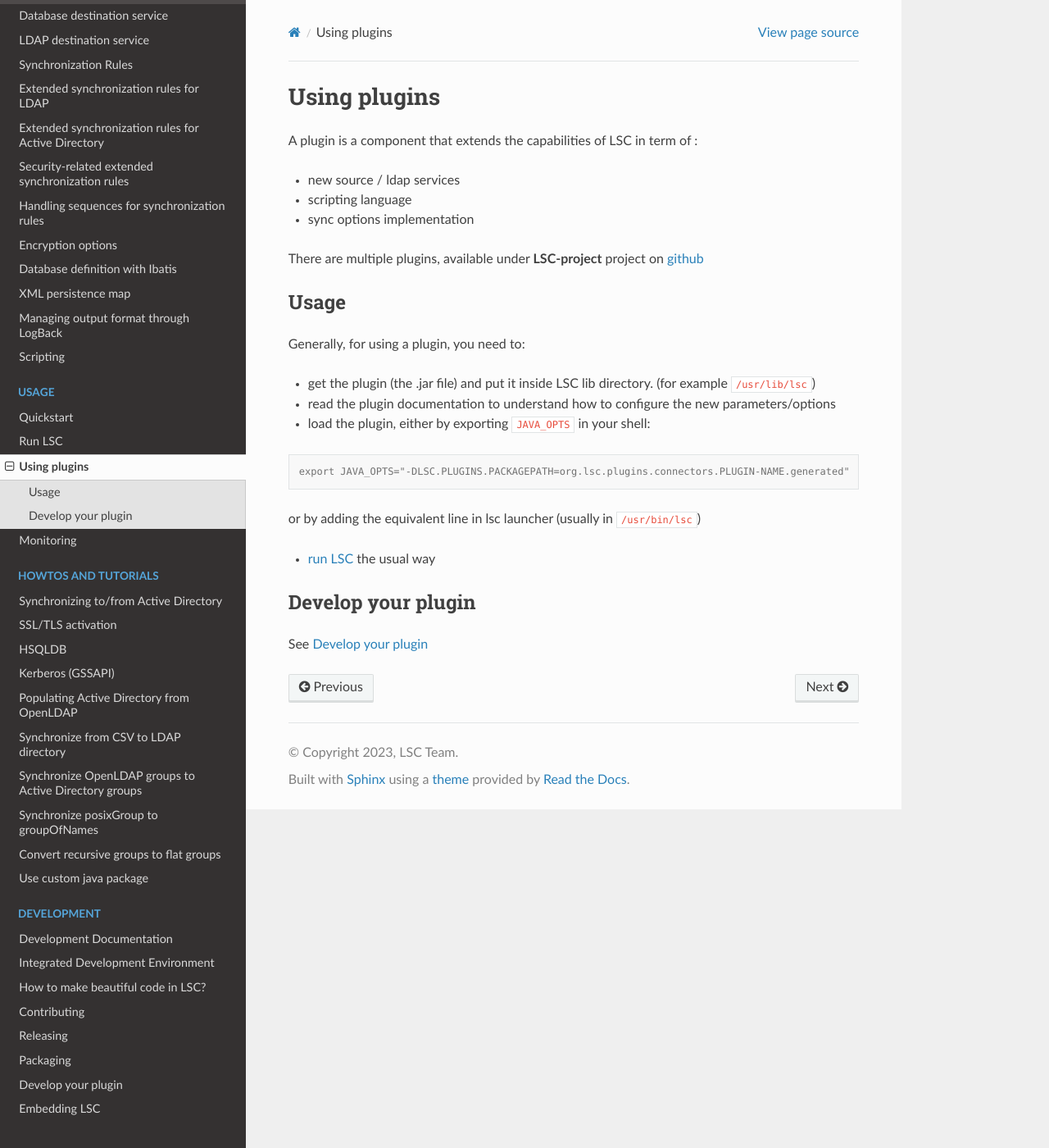
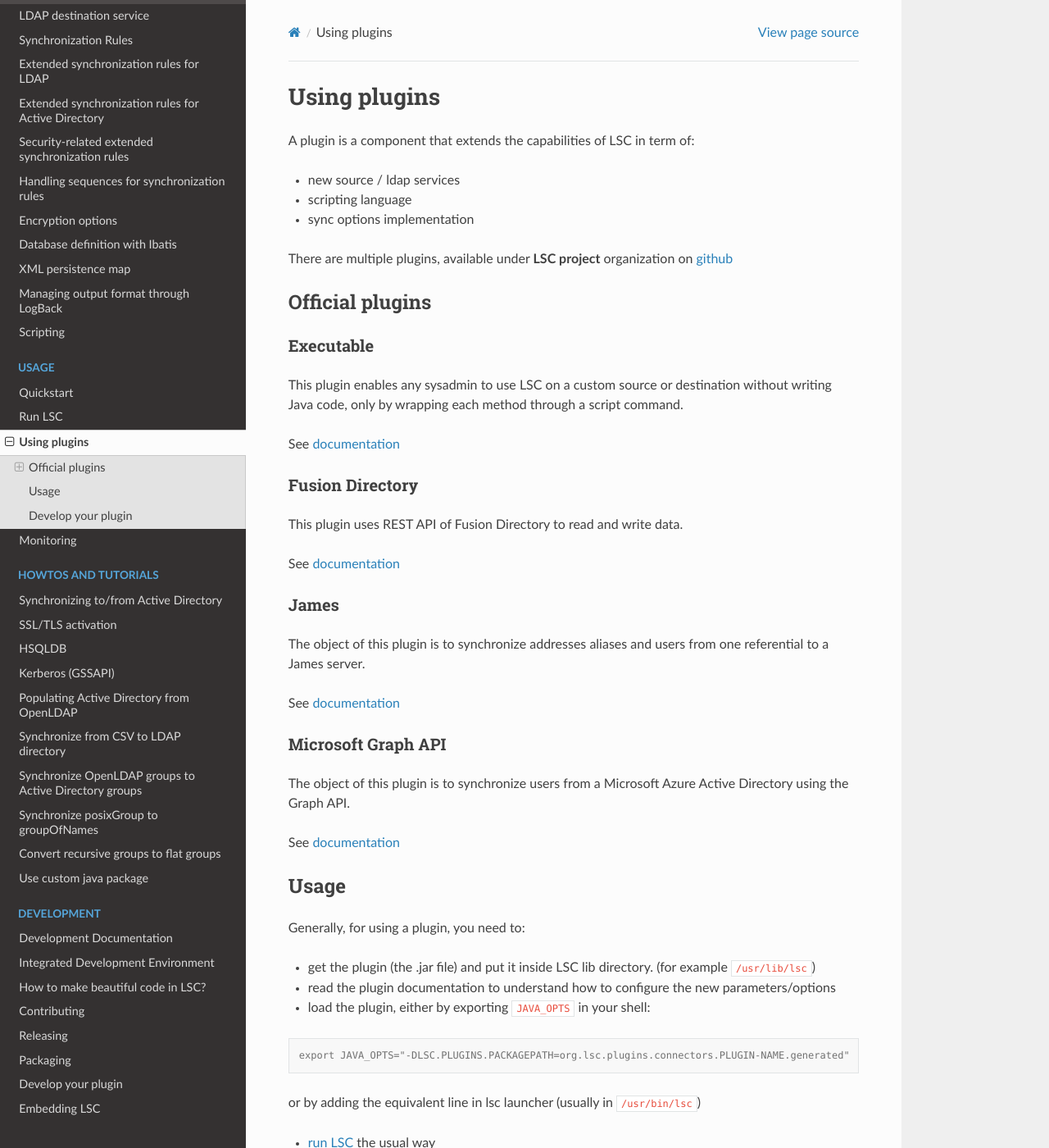
Before and after one commit to lsc-project/documentation, a Sphinx documentation site: the page built from source/plugins.rst, in a window 1280 px wide and 1400 px high. Shown: the whole window at 82% size. Built offline with Sphinx 7.4.7 and the Read the Docs theme 2.0.0, drawn with Linux system fonts in a browser that asks for light colours.

Commit message:
List official plugins in documentation

```diff
--- a/source/plugins.rst
+++ b/source/plugins.rst
@@ -2,14 +2,44 @@
 Using plugins
 *************
 
-A plugin is a component that extends the capabilities of LSC in term of :
+A plugin is a component that extends the capabilities of LSC in term of:
 
 * new source / ldap services
 * scripting language
 * sync options implementation
 
-There are multiple plugins, available under **LSC-project** project on `github <https://github.com/lsc-project?q=plugin&type=all&language=&sort=>`__
+There are multiple plugins, available under **LSC project** organization on `github <https://github.com/lsc-project?q=plugin&type=all&language=&sort=>`__
 
+Official plugins
+================
+
+Executable
+----------
+
+This plugin enables any sysadmin to use LSC on a custom source or destination without writing Java code, only by wrapping each method through a script command.
+
+See `documentation <https://github.com/lsc-project/lsc-executable-plugin/blob/master/README.md>`__
+
+Fusion Directory
+----------------
+
+This plugin uses REST API of Fusion Directory to read and write data.
+
+See `documentation <https://github.com/lsc-project/lsc-fusiondirectory-plugin/blob/master/README.md>`__
+
+James
+-----
+
+The object of this plugin is to synchronize addresses aliases and users from one referential to a James server.
+
+See `documentation <https://github.com/lsc-project/lsc-james-plugin/blob/master/README.md>`__
+
+Microsoft Graph API
+-------------------
+
+The object of this plugin is to synchronize users from a Microsoft Azure Active Directory using the Graph API.
+
+See `documentation <https://github.com/lsc-project/lsc-microsoft-graph-api-plugin/blob/master/README.md>`__
 
 Usage
 =====
```
